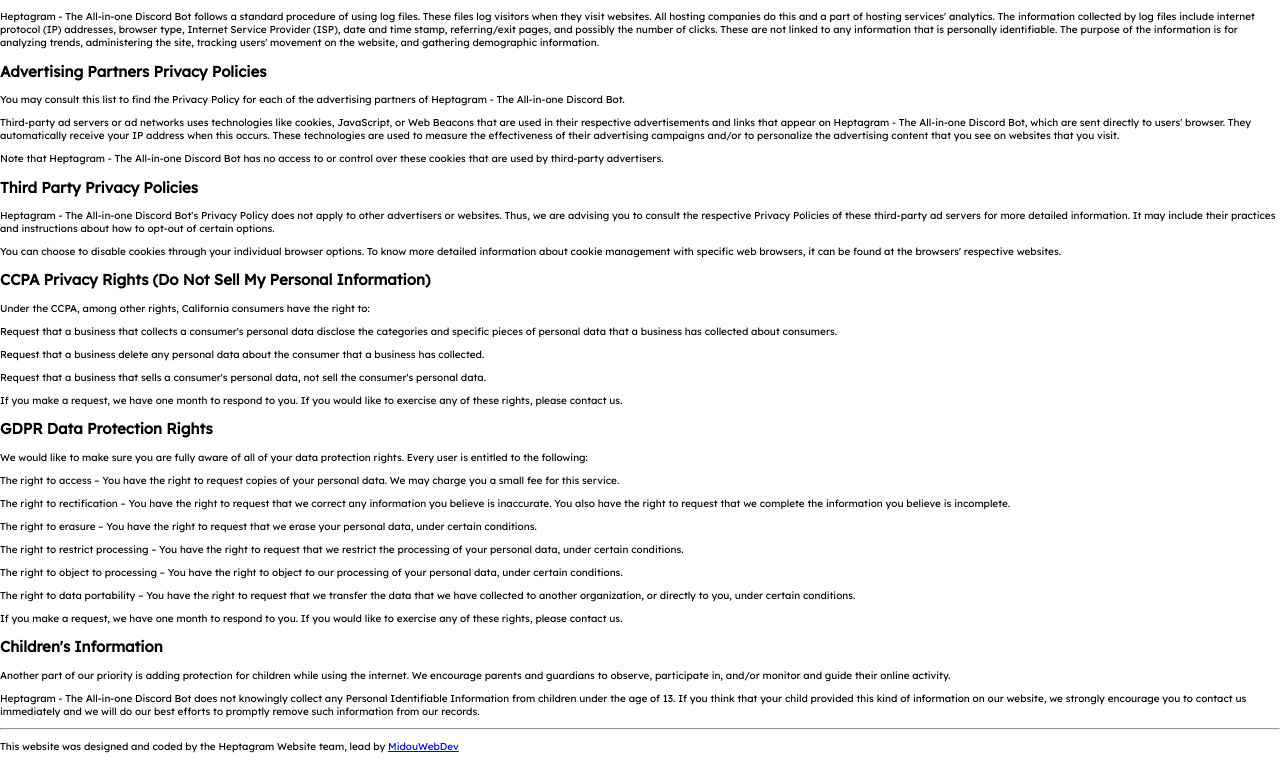
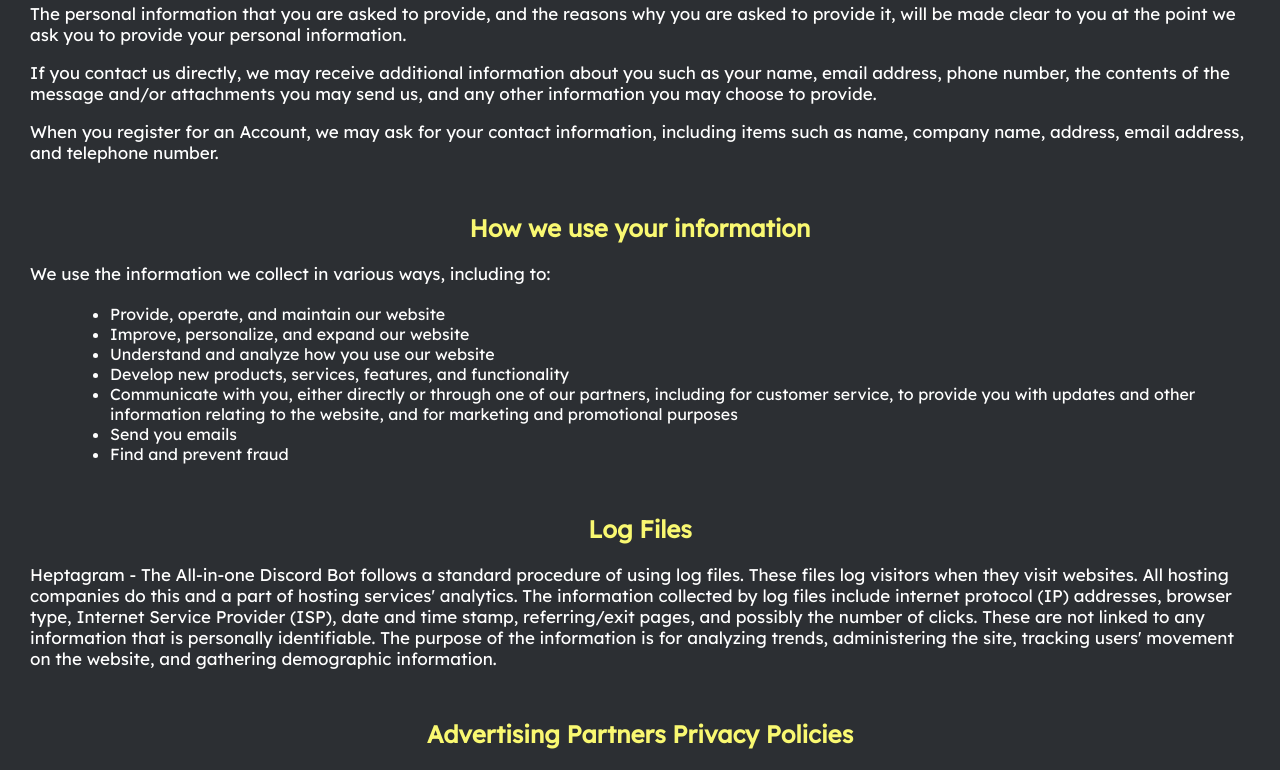
Before and after one commit to jaspermayone-archive/heptagram-website, a React (Create React App) app in the folder heptagram.xyz/: page /privacy-policy in a window 1280 px wide. Shown: the part 488-1258 px from the top of the page. Built offline with nearby package versions, Linux system fonts and the light colour scheme.

Commit message:
Legals Pages fixed

```diff
--- a/heptagram.xyz/src/Components/Footer.js
+++ b/heptagram.xyz/src/Components/Footer.js
@@ -1,7 +1,6 @@
 import React from 'react'
 
 import HeptagramLogo from '../assets/full-heptagram-logo.png';
-
 function Footer() {
     return (
         <footer>
--- a/heptagram.xyz/src/Styles/styles.css
+++ b/heptagram.xyz/src/Styles/styles.css
@@ -1,4 +1,4 @@
-*{
+.homePage *{
     /*margin: 0;*/
     padding: 0;
     box-sizing: border-box;
@@ -10,6 +10,7 @@
 
 html{
     font-size: 62.5%;
+    background-color: #2c2f33;
 }
 
 .homePage ::-webkit-scrollbar {
@@ -493,3 +494,12 @@
 header {
     display: block;
 }
+
+
+/* To render the icons and prevent a [] from coming */
+.fab {
+    font-family: "Font Awesome 5 Brands" !important;
+}
+.fa, .far, .fas {
+    font-family: "Font Awesome 5 Free" !important;
+}
--- a/heptagram.xyz/src/components/Footer-Legals.js
+++ b/heptagram.xyz/src/components/Footer-Legals.js
@@ -4,11 +4,8 @@
     return (
         <div>
             <hr/>
-            <p class="credit-midouwebdev">This website was designed and coded by the Heptagram Website team, lead by <a class="main-dev" href="https://github.com/MidouWebDev">MidouWebDev</a></p>
-            <br />
-            <br />
+            <p className="credit-midouwebdev">This website was designed and coded by the Heptagram Website team, lead by <a className="main-dev" href="https://github.com/MidouWebDev">MidouWebDev</a></p>
             <hr />
-            <br/>
             <br />
         </div>
     )
--- a/heptagram.xyz/src/pages/PrivacyPolicyPage.js
+++ b/heptagram.xyz/src/pages/PrivacyPolicyPage.js
@@ -6,6 +6,7 @@
 
 function PrivacyPolicyPage() {
     return (
+        <div className="legals">
             <div className="body">
                 <HeaderPrivacy/>
                 <>
@@ -55,9 +56,10 @@
                 <p>If you make a request, we have one month to respond to you. If you would like to exercise any of these rights, please contact us.</p>
                 <h2>Children's Information</h2>
                 <p>Another part of our priority is adding protection for children while using the internet. We encourage parents and guardians to observe, participate in, and/or monitor and guide their online activity.</p>
-            <p class="last">Heptagram - The All-in-one Discord Bot does not knowingly collect any Personal Identifiable Information from children under the age of 13. If you think that your child provided this kind of information on our website, we strongly encourage you to contact us immediately and we will do our best efforts to promptly remove such information from our records.</p>
+                <p className="last">Heptagram - The All-in-one Discord Bot does not knowingly collect any Personal Identifiable Information from children under the age of 13. If you think that your child provided this kind of information on our website, we strongly encourage you to contact us immediately and we will do our best efforts to promptly remove such information from our records.</p>
                 </>
                 <FooterLegals />
+            </div>
         </div>
     )
 }
--- a/heptagram.xyz/src/pages/TermsOfServicesPage.js
+++ b/heptagram.xyz/src/pages/TermsOfServicesPage.js
@@ -6,6 +6,7 @@
 
 function TermsOfServicesPage() {
     return (
+        <div className="legals">
             <div className="body">
                 <HeaderTOS/>
                 <>
@@ -39,6 +40,7 @@
                 </>
                 <FooterLegals/>
             </div>
+        </div>
     )
 }
 
--- a/heptagram.xyz/src/styles/style-legals.css
+++ b/heptagram.xyz/src/styles/style-legals.css
@@ -1,31 +1,31 @@
-/** {
+.legals * {
     background: #2C2F33;
 }
 
-::-webkit-scrollbar {
+.legals ::-webkit-scrollbar {
     width: 7px;
 }
 
-::-webkit-scrollbar-track {
+.legals ::-webkit-scrollbar-track {
     background: #2C2F33;
 }
 
-::-webkit-scrollbar-thumb {
+.legals ::-webkit-scrollbar-thumb {
     background: #738ADB;
 }
 
-::-webkit-scrollbar-thumb:hover {
+.legals ::-webkit-scrollbar-thumb:hover {
     background: #F9F871;
 }
 
-.body {
+.legals .body {
     font-family: 'Lexend Deca', cursive;
     padding: 0px 30px;
     background: #2C2F33;
     color: white;
 }
 
-h1, h2 {
+.legals h1, .legals h2 {
     color: #F9F871;
     text-align: center;
     margin-top: 5rem;
@@ -33,37 +33,37 @@
     margin-bottom: 2rem;
 }
 
-h1 {
+.legals h1 {
     font-size: 32px;
 }
 
-h2 {
+.legals h2 {
     font-size: 24px;
 }
 
-p {
+.legals p {
     font-size: 17px;
 }
 
-ul {
+.legals ul {
     margin: 2rem;
     font-size: 16px;
 }
 
-li {
+.legals li {
     list-style-type: disc;
     margin-left: 2rem;
 }
 
-.last {
+.legals .last {
     margin-bottom: 4rem;
 }
 
-.credit-midouwebdev {
+.legals .credit-midouwebdev {
     text-align: center;
 }
 
-.credit-midouwebdev a {
+.legals .credit-midouwebdev a {
     text-decoration: none;
     color: #fbf207;
-}*/
+}
```
Lines whose indentation alone changed are shown as unchanged.
